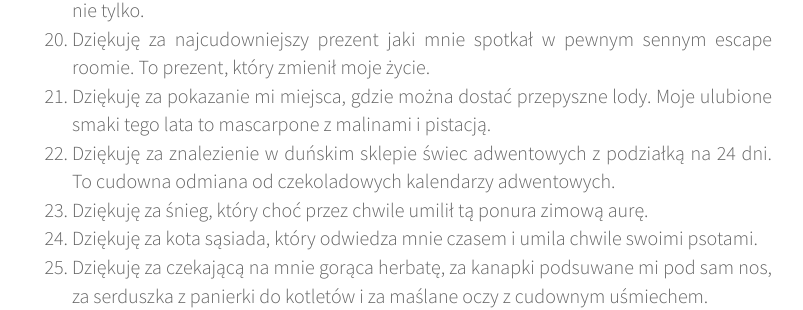
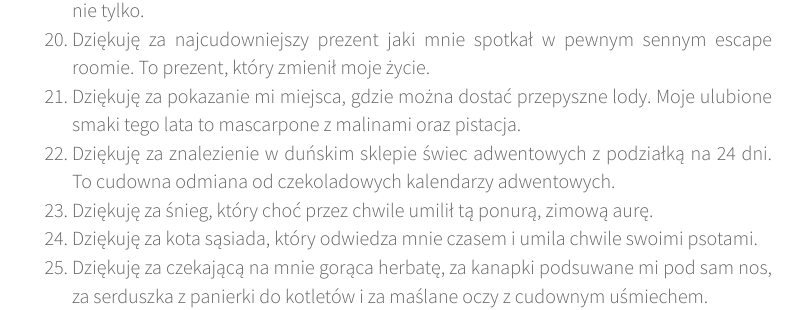
Before and after one commit to womanonrails/bemore.womanonrails.com, a Jekyll site: the page built from _posts/2018-12-27-gratitude.md, in a window 1280 px wide and 900 px high, scrolled down 2174 px. Shown: the part 177-487 px from the top of the window, without its empty margins (238-1041 px from the left). Built offline with Jekyll 4.4.1, drawn with Linux system fonts in a browser that asks for light colours; Markdown is read by kramdown in place of the engine named in the settings; comment, search, counter and statistics services are not loaded; some of the changed text lies outside the part shown.

Commit message:
Add some addjustments to article about gratitude

```diff
--- a/_posts/2018-12-27-gratitude.md
+++ b/_posts/2018-12-27-gratitude.md
@@ -20,7 +20,7 @@
 Oto 30 moich małych wdzięczności, które sprawiły ten rok lepszym:
 
 1. Dziękuję za moich bliskich, którzy wspierają mnie w moich planach i decyzjach, za to że stoją za mną murem i mogę liczyć na ich pomoc w każdym momencie.
-2. Dziękuję, że w tym roku udało mi się zrealizować 2 dwa wyjazdy zagraniczne jeden do Danii a drugi na Słowację.
+2. Dziękuję, że w tym roku udało mi się zrealizować 2 dwa wyjazdy zagraniczne, jeden do Danii, a drugi na Słowację.
 3. Dziękuję, że mogę patrzeć jak rośnie i rozwija się mój chrześniak. To niesamowite jak szybko się to dzieje!
 4. Dziękuję, że udało mi się zadbać o swój wzrok i dobrze się czuje w moich nowych okularach.
 5. Dziękuję, że mogę raz na jakiś czas sprawić sobie odrobinę przyjemności i na przykład zadbać o swoje paznokcie.
@@ -39,9 +39,9 @@
 18. Dziękuję mojej bratowej, która pomimo wielu obowiązków pomaga mi w doskonalić znajomość języka angielskiego.
 19. Dziękuję, że mogłam odkryć minimalizm i wprowadzić jego kawałek w swoje życie. To dało mi taką niesamowitą lekkość oraz czystość w mojej małej domowej przestrzeni i nie tylko.
 20. Dziękuję za najcudowniejszy prezent jaki mnie spotkał w pewnym sennym escape roomie. To prezent, który zmienił moje życie.
-21. Dziękuję za pokazanie mi miejsca, gdzie można dostać przepyszne lody. Moje ulubione smaki tego lata to mascarpone z malinami i pistacją.
+21. Dziękuję za pokazanie mi miejsca, gdzie można dostać przepyszne lody. Moje ulubione smaki tego lata to mascarpone z malinami oraz pistacja.
 22. Dziękuję za znalezienie w duńskim sklepie świec adwentowych z podziałką na 24 dni. To cudowna odmiana od czekoladowych kalendarzy adwentowych.
-23. Dziękuję za śnieg, który choć przez chwile umilił tą ponura zimową aurę.
+23. Dziękuję za śnieg, który choć przez chwile umilił tą ponurą, zimową aurę.
 24. Dziękuję za kota sąsiada, który odwiedza mnie czasem i umila chwile swoimi psotami.
 25. Dziękuję za czekającą na mnie gorąca herbatę, za kanapki podsuwane mi pod sam nos, za serduszka z panierki do kotletów i za maślane oczy z cudownym uśmiechem.
 26. Dziękuję za możliwość wzięcia udziału w warsztatach z programowania. Brakowało mi nowej perspektywy na moją pracę a te warsztaty dały mi ją.
```
Also changed, not shown: 3 other files.
